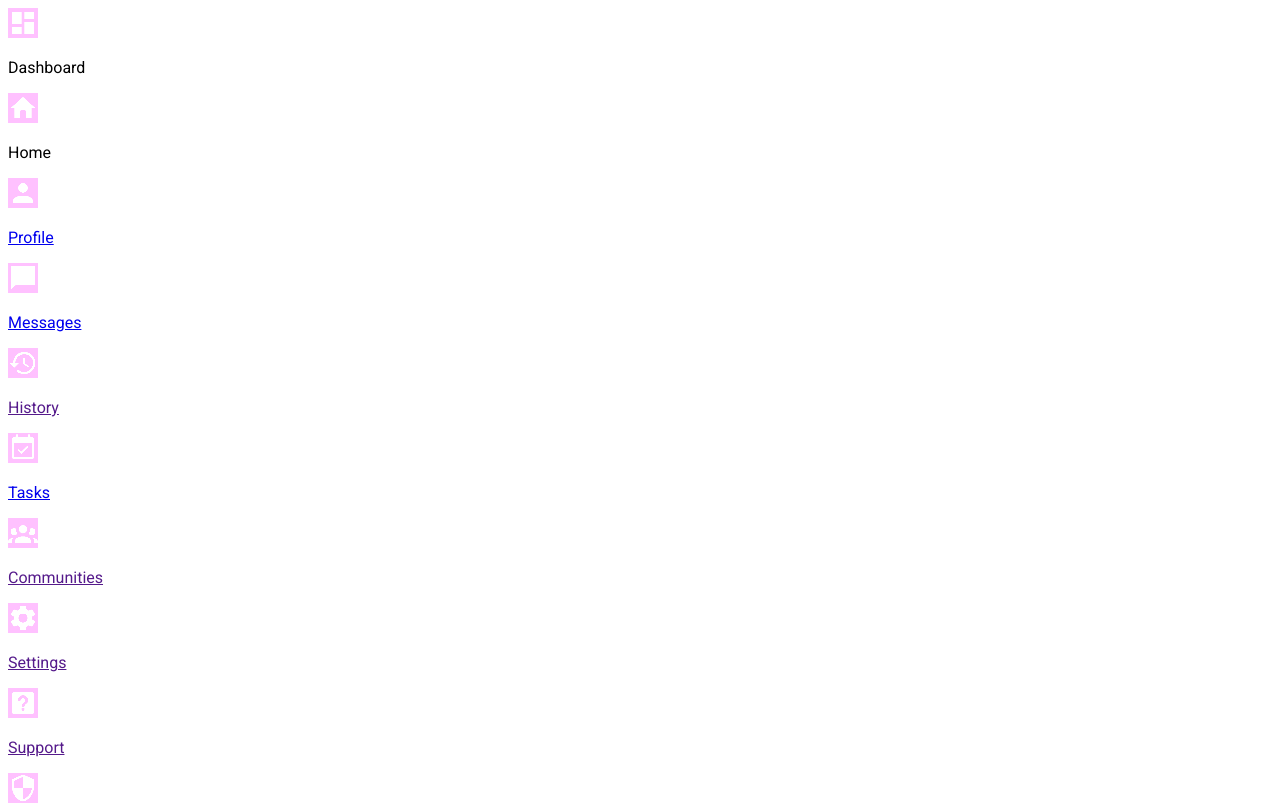
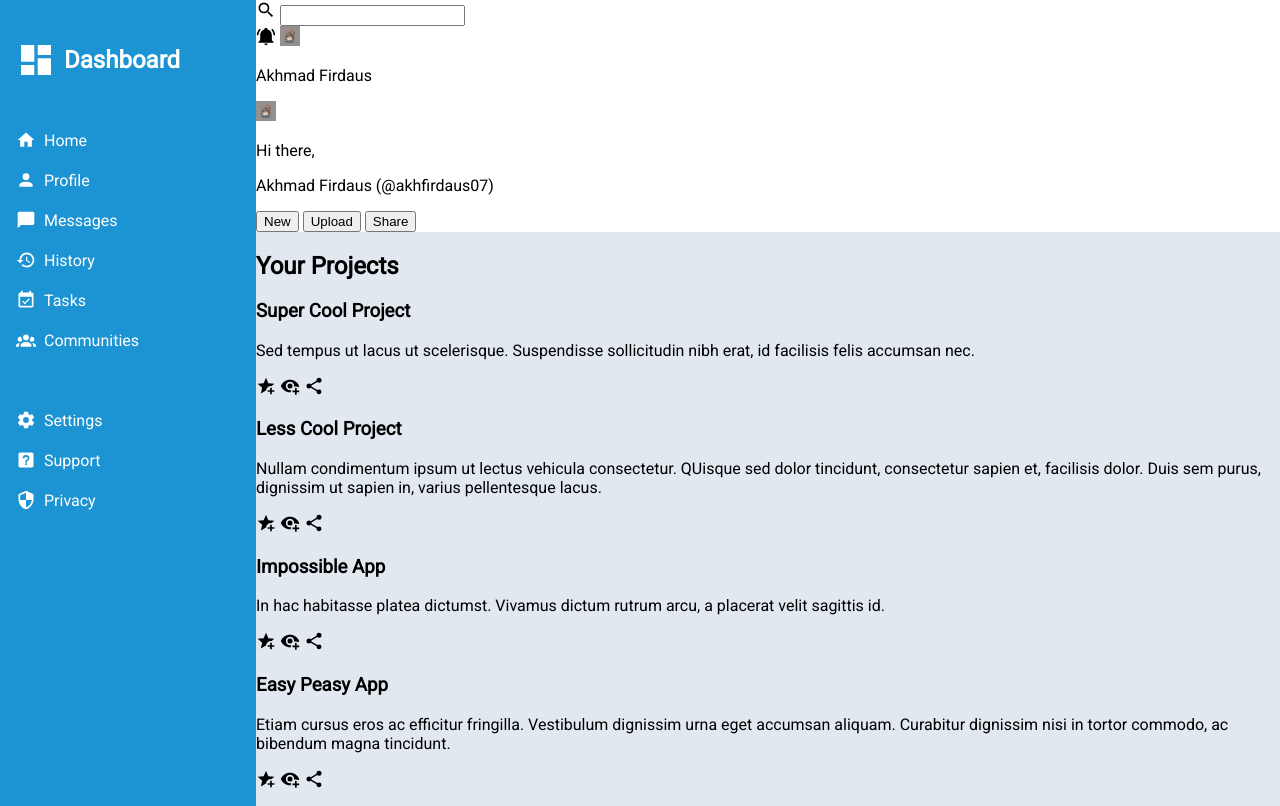
Before and after one commit to akhfirdaus07/admin-dashboard, a plain HTML site: page index.html in a window 1280 px wide. Shown: the top 806 px of the page. Drawn offline with Linux system fonts and the light colour scheme.

Commit message:
Style the sidebar

```diff
--- a/index.html
+++ b/index.html
@@ -15,20 +15,20 @@
     <div class="sidebar">
         <div class="top">
             <img src="images/view-dashboard.svg" alt="dashboard icon">
-            <p>Dashboard</p>
+            <h2>Dashboard</h2>
         </div>
         <div class="middle">
             <div>
                 <img src="images/home.svg" alt="home icon">
-                <p>Home</p>
+                <p><a href="">Home</a></p>
             </div>
             <div>
                 <img src="images/account.svg" alt="">
-                <p><a href="profile icon">Profile</a></p>
+                <p><a href="">Profile</a></p>
             </div>
             <div>
                 <img src="images/message.svg" alt="">
-                <p><a href="messages icon">Messages</a></p>
+                <p><a href="">Messages</a></p>
             </div>
             <div>
                 <img src="images/history.svg" alt="history icon">
@@ -36,14 +36,14 @@
             </div>
             <div>
                 <img src="images/calendar-check.svg" alt="">
-                <p><a href="task icon">Tasks</a></p>
+                <p><a href="">Tasks</a></p>
             </div>
             <div>
                 <img src="images/account-group.svg" alt="Communities icon">
                 <p><a href="">Communities</a></p>
             </div>
         </div>
-        <div class="botom">
+        <div class="bottom">
             <div>
                 <img src="images/cog.svg" alt="setting icon">
                 <p><a href="">Settings</a></p>
@@ -181,8 +181,9 @@
         </div>
     </div>
 
+    <footer>Copyright © 2023 akhfirdaus07
+        <a href="https://github.com/akhfirdaus07"><i class="fab fa-github" style='font-size:30px' aria-hidden="true"></i></a>
+    </footer>
 </body>
-<footer>Copyright © 2023 akhfirdaus07
-    <a href="https://github.com/akhfirdaus07"><i class="fab fa-github" style='font-size:30px' aria-hidden="true"></i></a>
-</footer>
+
 </html>
--- a/styles.css
+++ b/styles.css
@@ -1,10 +1,68 @@
 body{
     font-family: 'Roboto', sans-serif;
+    display:grid;
+    grid-template-columns: 1fr 4fr;
+    margin: 0;
+    height: 100vh;
 }
 
 img{
+    height: 20px;
+
+}
+
+.sidebar{
+    background-color: rgb(28,147,210);
+
+    grid-row:1/3
+}
+
+.sidebar img{
     filter: invert(98%) sepia(0%) saturate(254%) hue-rotate(259deg) brightness(119%) contrast(100%);
+}
 
-    height: 30px;
-    background-color: blue;
+.sidebar>.top, .sidebar>.middle div, .sidebar>.bottom div{
+    display:flex;
+    flex-direction: row;
+    justify-content:flex-start;
+    align-items: center;
+    gap: 0.5rem;
+
+    height:2.5rem;
+    padding: 0 2rem 0 1rem;
+    color: white;
 }
+
+
+.sidebar>.top, .sidebar>.middle, .sidebar>.bottom {
+    margin-top:1.5rem;
+    padding-top:1rem;
+}
+
+
+
+.top>img{
+    height: 40px;
+}
+
+a{
+    text-decoration: none;
+    color:white;
+}
+
+a:hover{
+    text-decoration: underline;
+}
+
+.header{
+    background-color: white;
+}
+
+.main-content{
+    background-color: rgba(225,232,240,255);
+}
+
+footer{
+    grid-column: 1/3;
+    justify-self: center;
+}
```
